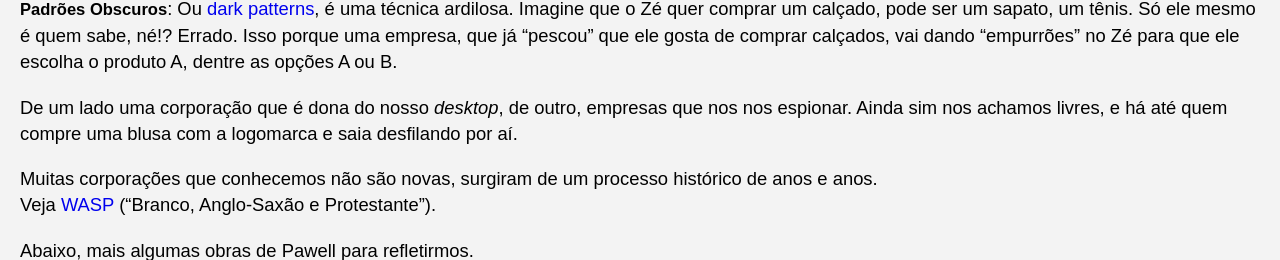
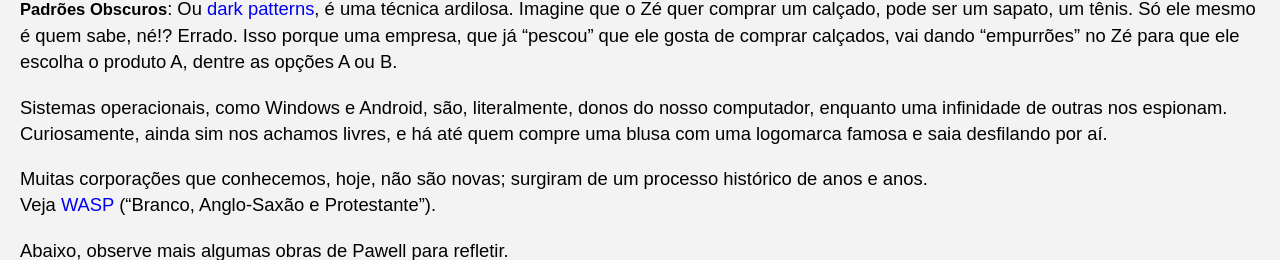
Before and after one commit to Joesynth/joesynth.github.io, a Jekyll site: the page built from _posts/2021-03-07-pawel.md, in a window 1280 px wide and 900 px high, scrolled down 1006 px, cut to the strip 163-423 px from the top of the window. Built offline with Jekyll 4.4.1, drawn with Linux system fonts in a browser that asks for light colours.

Commit message:
Update 2021-03-07-pawel.md

```diff
--- a/_posts/2021-03-07-pawel.md
+++ b/_posts/2021-03-07-pawel.md
@@ -15,12 +15,12 @@
 
 **Padrões Obscuros**: Ou [dark patterns](/ui-e-ux-dark-patterns), é uma técnica ardilosa. Imagine que o Zé quer comprar um calçado, pode ser um sapato, um tênis. Só ele mesmo é quem sabe, né!? Errado. Isso porque uma empresa, que já "pescou" que ele gosta de comprar calçados, vai dando "empurrões" no Zé para que ele escolha o produto A, dentre as opções A ou B.
 
-De um lado uma corporação que é dona do nosso *desktop*, de outro, empresas que nos nos espionar. Ainda sim nos achamos livres, e há até quem compre uma blusa com a logomarca e saia desfilando por aí.
+Sistemas operacionais, como Windows e Android, são, literalmente, donos do nosso computador, enquanto uma infinidade de outras nos espionam. Curiosamente, ainda sim nos achamos livres, e há até quem compre uma blusa com uma logomarca famosa e saia desfilando por aí.
 
-Muitas corporações que conhecemos não são novas, surgiram de um processo histórico de anos e anos.
+Muitas corporações que conhecemos, hoje, não são novas; surgiram de um processo histórico de anos e anos.
 Veja [WASP](/wasp) ("Branco, Anglo-Saxão e Protestante").
 
-Abaixo, mais algumas obras de Pawell para refletirmos.
+Abaixo, observe mais algumas obras de Pawell para refletir.
 
 
 
@@ -40,7 +40,7 @@
 
 
 
-<img src="https://www.pictorem.com/uploads/collection/P/PAWEL/900_Pawel-Kuczynski_dinner.jpg" width="150" /> <img src="https://carcasa.com.br/divi/wp-content/uploads/2025/02/pawel-kuczynky-1.jpg" width="150" />
+<img src="https://www.pictorem.com/uploads/collection/P/PAWEL/900_Pawel-Kuczynski_dinner.jpg" width="150" />
 
 
 
@@ -60,7 +60,7 @@
 
 <img src="https://i0.wp.com/piziadas.com/wp-content/uploads/2013/02/lluvia.jpg" width="150" /> <img src="https://encrypted-tbn0.gstatic.com/images?q=tbn:ANd9GcSieFi4h6FnZcX4uHTZkaujtYwAaz75XHSAlg&s" width="150" />
 
-<img src="https://carcasa.com.br/divi/wp-content/uploads/2025/02/pawel-kuczynky-12.jpg" width="180" />
+<img src="https://carcasa.com.br/divi/wp-content/uploads/2025/02/pawel-kuczynky-12.jpg" width="180" />  <img src="https://carcasa.com.br/divi/wp-content/uploads/2025/02/pawel-kuczynky-1.jpg" width="120" />
 
 <img src="https://encrypted-tbn0.gstatic.com/images?q=tbn:ANd9GcTn53eilv00Niv5tFO8snOa1hM4qRel9-nJhA&s" width="150" /> <img src="https://static.boredpanda.com/blog/wp-content/uploads/2024/09/69876750_358228508386254_9010592100494287209_n-66eb6999d8343__700.jpg" width="150" />
 
```
